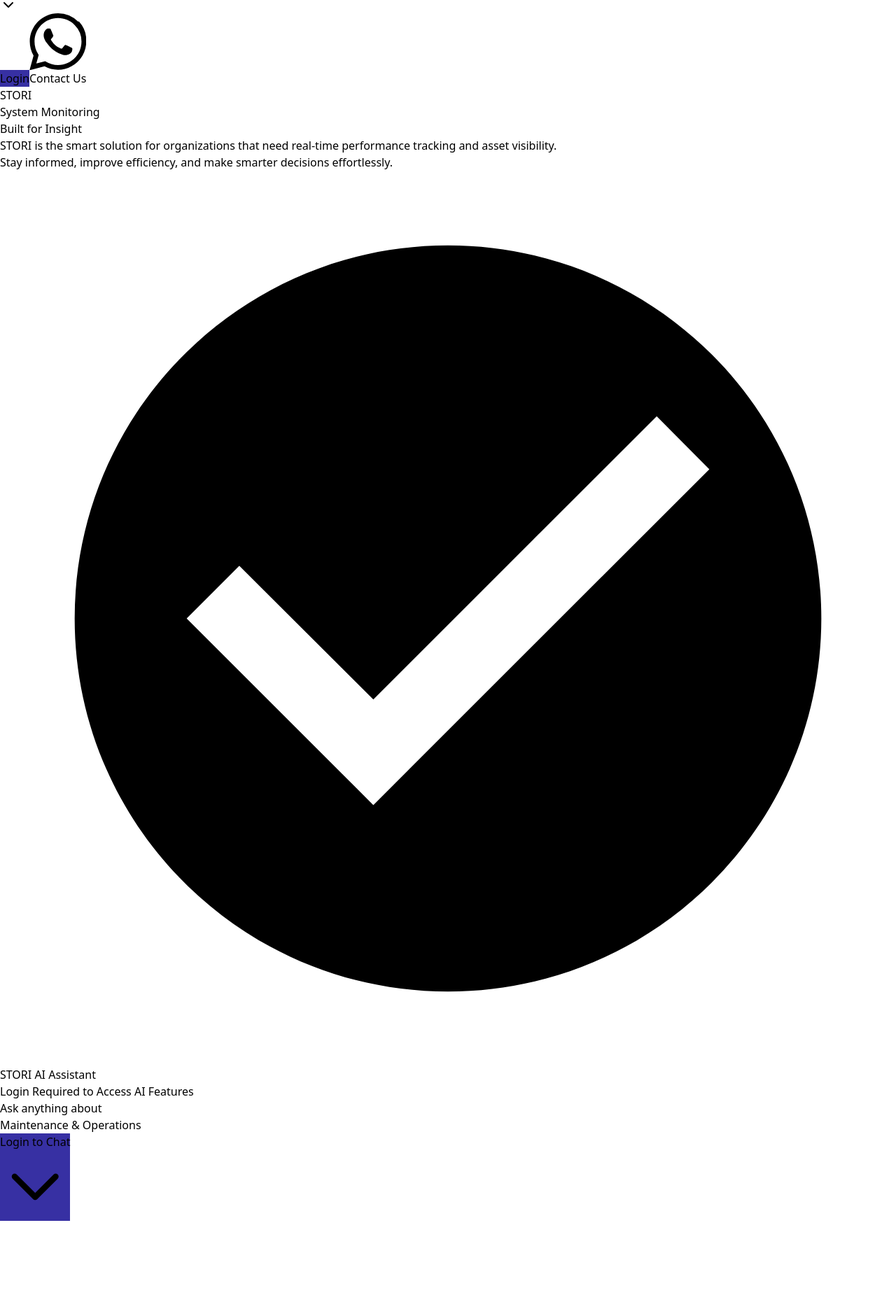
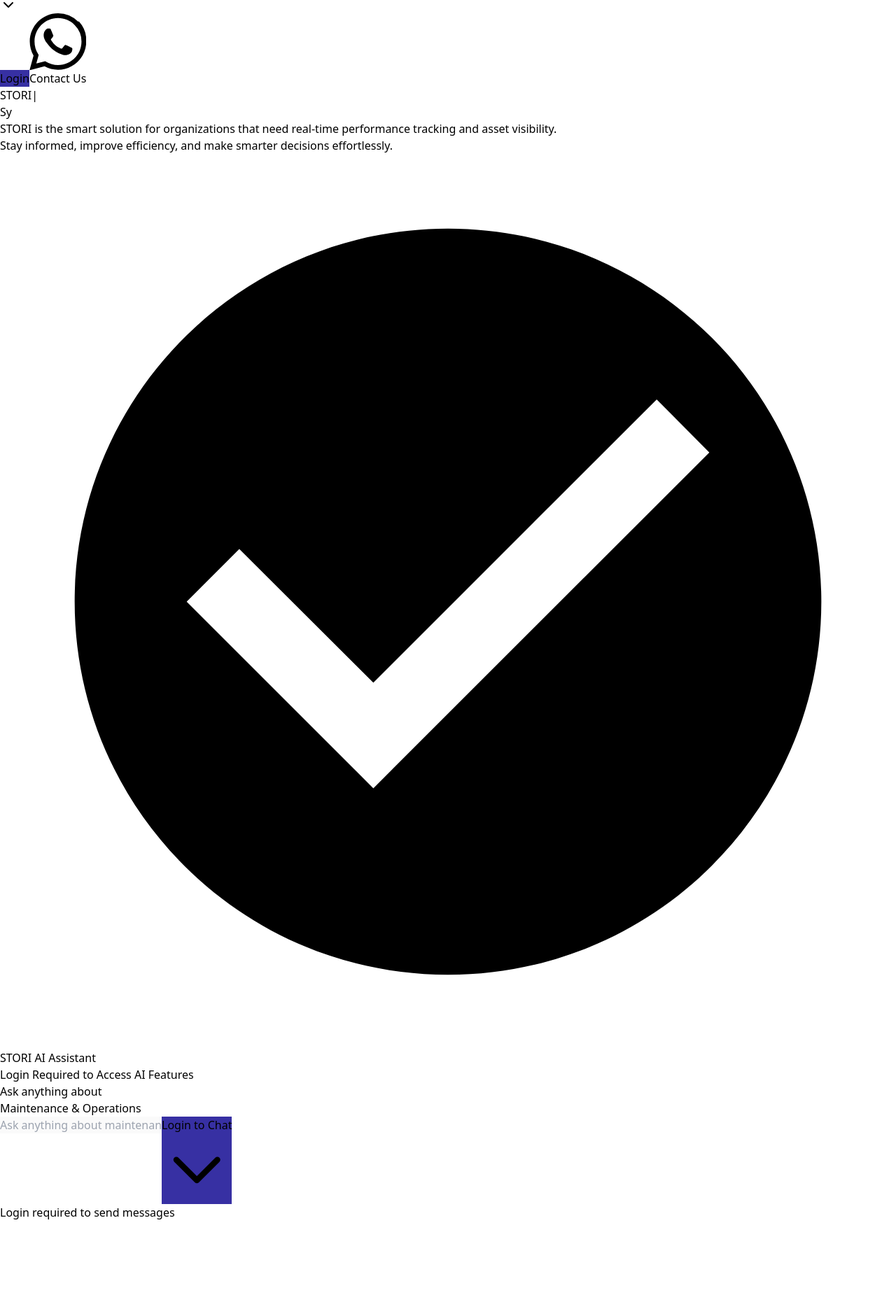
Before and after one commit to asets-programmer/PM-Mockup, a React (Vite) app: page / in a window 1280 px wide. Shown: the part 8300-10171 px from the top of the page at 70% size. Built offline with nearby package versions, Linux system fonts and the light colour scheme; grey boxes are pictures that could not be loaded.

Commit message:
stori-biila

```diff
--- a/src/dashboard/dash.jsx
+++ b/src/dashboard/dash.jsx
@@ -7,7 +7,32 @@
   const [sidebarOpen, setSidebarOpen] = useState(true);
   const [activeDropdown, setActiveDropdown] = useState(null);
   const [language, setLanguage] = useState('ENG');
+  const [displayedText, setDisplayedText] = useState('');
+  const [currentIndex, setCurrentIndex] = useState(0);
   const navigate = useNavigate();
+
+  const fullText = "STORI\nSystem Monitoring\nBuilt for Insight";
+
+  // Typing animation effect with smooth loop
+  useEffect(() => {
+    if (currentIndex < fullText.length) {
+      const timeout = setTimeout(() => {
+        setDisplayedText(prev => prev + fullText[currentIndex]);
+        setCurrentIndex(prev => prev + 1);
+      }, 80); // Faster typing speed
+
+      return () => clearTimeout(timeout);
+    } else {
+      // When typing is complete, wait 3 seconds then smoothly restart
+      const restartTimeout = setTimeout(() => {
+        // Smooth fade out effect
+        setDisplayedText('');
+        setCurrentIndex(0);
+      }, 3000);
+
+      return () => clearTimeout(restartTimeout);
+    }
+  }, [currentIndex, fullText]);
 
   // Close dropdown when clicking outside
   useEffect(() => {
@@ -237,10 +262,20 @@
         ></div>
         {/* Content */}
         <div className="relative z-10">
-        <div className="max-w-7xl mx-auto px-4 pt-32 pb-20 text-center">
-          <h1 className="text-5xl font-bold text-white mb-4">
-          STORI <br /> System Monitoring <br />Built for <span className="text-white">Insight</span>
-          </h1>
+        <div className="max-w-7xl mx-auto px-4 pt-20 pb-20 text-center">
+          <div className="mb-4 min-h-[200px] flex flex-col items-center justify-center">
+            <div className="whitespace-pre-line transition-all duration-300 ease-in-out text-center">
+              <div className="text-6xl font-bold text-white">
+                {displayedText.split('\n')[0]}
+                <span className="animate-pulse">|</span>
+              </div>
+              {displayedText.split('\n').slice(1).map((line, index) => (
+                <div key={index} className="text-4xl font-semibold text-white mt-2">
+                  {line}
+                </div>
+              ))}
+            </div>
+          </div>
           <p className="text-xl text-indigo-100 mb-8">
             STORI is the smart solution for organizations that need real-time performance tracking and asset visibility.<br />
             Stay informed, improve efficiency, and make smarter decisions effortlessly.
@@ -277,13 +312,30 @@
                     <p className="text-gray-600 text-sm">Ask anything about</p>
                     <p className="text-gray-900 font-semibold text-lg">Maintenance & Operations</p>
                   </div>
-                  <button className="text-white px-6 py-3 rounded-lg font-semibold hover:opacity-90 transition-colors flex items-center shadow-sm" style={{backgroundColor: '#3730a3'}}>
+                </div>
+              </div>
+
+              {/* Input Placeholder */}
+              <div className="mt-6">
+                <div className="relative">
+                  <input
+                    type="text"
+                    placeholder="Ask anything about maintenance & operations..."
+                    className="w-full px-4 py-3 pr-12 border border-gray-300 rounded-lg focus:outline-none focus:ring-2 focus:ring-indigo-500 focus:border-transparent text-gray-600 bg-gray-50"
+                    disabled
+                  />
+                  <button
+                    onClick={() => navigate('/login')}
+                    className="absolute right-2 top-1/2 transform -translate-y-1/2 text-white px-4 py-2 rounded-md font-semibold text-sm hover:opacity-90 transition-colors flex items-center shadow-sm"
+                    style={{backgroundColor: '#3730a3'}}
+                  >
                     Login to Chat
                     <svg className="w-4 h-4 ml-2" fill="none" stroke="currentColor" viewBox="0 0 24 24">
                       <path strokeLinecap="round" strokeLinejoin="round" strokeWidth={2} d="M19 9l-7 7-7-7" />
                     </svg>
                   </button>
                 </div>
+                <p className="text-gray-500 text-xs mt-2">Login required to send messages</p>
               </div>
             </div>
           </div>
@@ -576,7 +628,7 @@
                   />
                   <span className="text-2xl font-bold text-white">STORI</span>
                 </div>
-                <p className="text-purple-100 text-sm">System Monitoring Infrastructure</p>
+                <p className="text-purple-100 text-sm">System Monitoring</p>
               </div>
 
               {/* Contact Us */}
@@ -628,7 +680,7 @@
           {/* Bottom Border */}
           <div className="border-t border-purple-400/30 mt-8 pt-6">
             <div className="text-center text-sm text-purple-100">
-              © 2024 STORI. All rights reserved. | System Monitoring Infrastructure
+              © 2024 STORI. All rights reserved. | System Monitoring
             </div>
           </div>
         </div>
```
